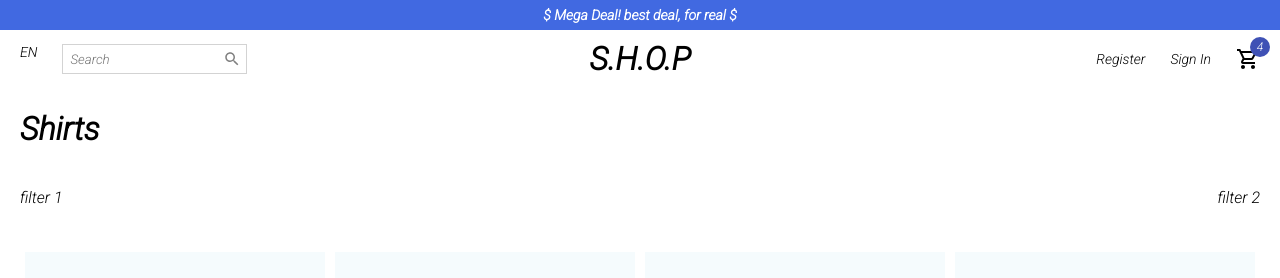
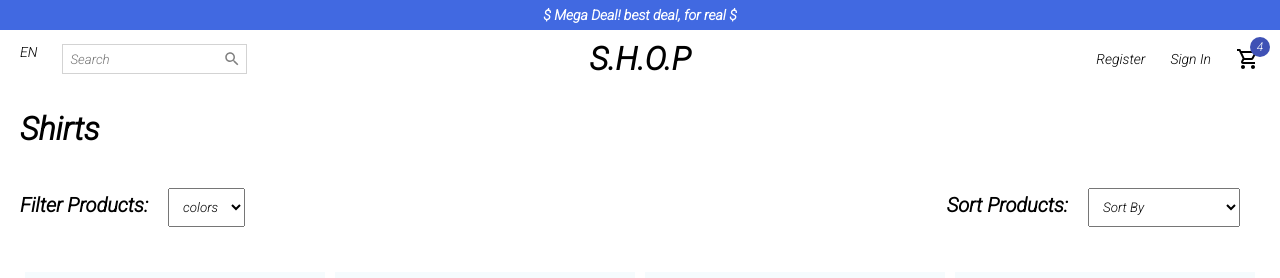
Before and after one commit to eitanLieberman/shopClient, a React (Create React App) app: page / in a window 1280 px wide. Shown: the top 278 px of the page. Built offline with nearby package versions, Linux system fonts and the light colour scheme.

Commit message:
Shopping product list

```diff
--- a/src/pages/ProductList.jsx
+++ b/src/pages/ProductList.jsx
@@ -18,6 +18,19 @@ const FilterContainer = styled.div`
 const Filter = styled.div`
   margin: 20px;
 `;
+
+const FilterText = styled.span`
+  font-size: 20px;
+  font-weight: 600;
+  margin-right: 20px;
+`;
+
+const Select = styled.select`
+  padding: 10px;
+  margin-right: 20px;
+`;
+const Option = styled.option``;
+
 const ProductList = () => {
   return (
     <Container>
@@ -26,8 +39,29 @@ const ProductList = () => {
       <Title>Shirts</Title>
 
       <FilterContainer>
-        <Filter>filter 1</Filter>
-        <Filter> filter 2</Filter>
+        <Filter>
+          <FilterText>Filter Products:</FilterText>
+          <Select>
+            <Option disabled selected>
+              colors
+            </Option>
+            <Option>white</Option>
+            <Option>black</Option>
+            <Option>red</Option>
+            <Option>pink</Option>
+          </Select>
+        </Filter>
+        <Filter>
+          <FilterText>Sort Products:</FilterText>
+          <Select>
+            <Option disabled selected>
+              Sort By
+            </Option>
+            <Option>Most Recent</Option>
+            <Option>Price(from lowest)</Option>
+            <Option>Price(from highest)</Option>
+          </Select>
+        </Filter>
       </FilterContainer>
       <Products />
       <Newsletter />
```
